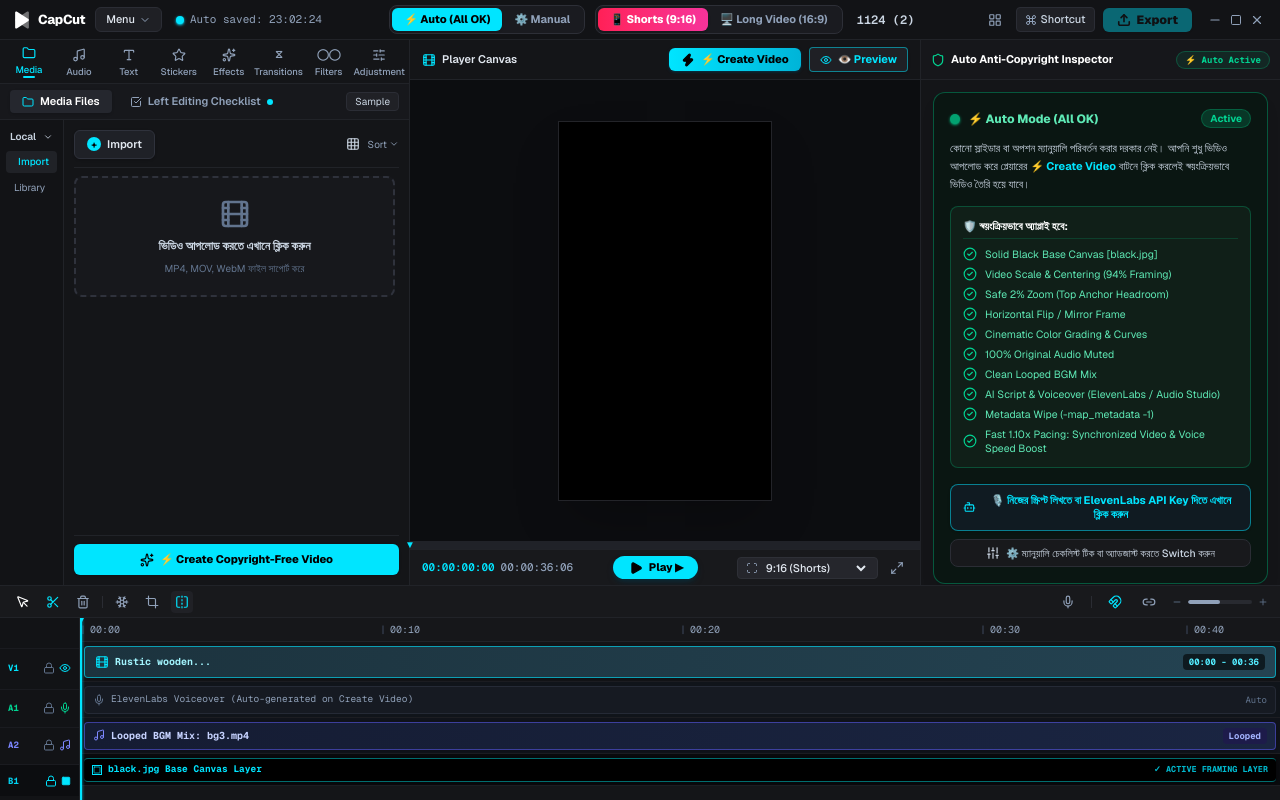
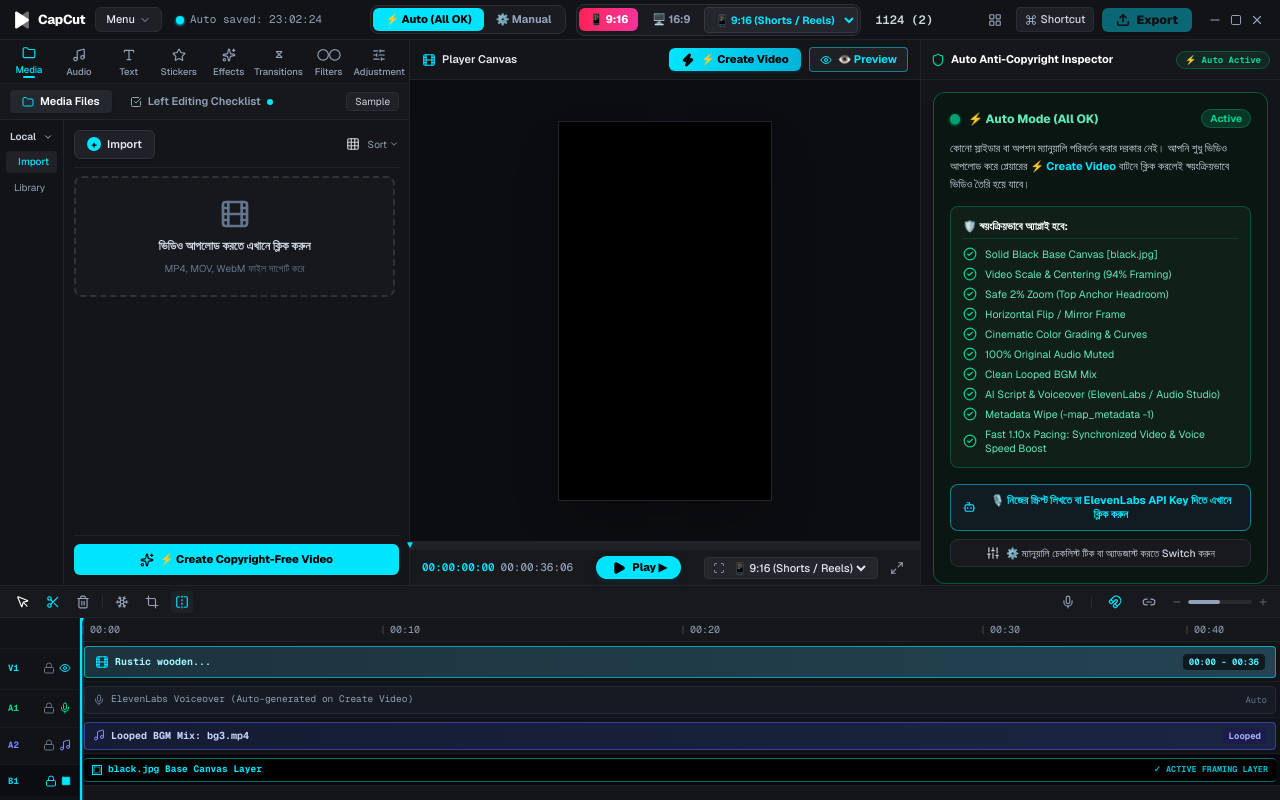
Before and after one commit to provash10/studio, a Next.js app: page / in a window 1280 px wide. Built offline with nearby package versions, Linux system fonts and the light colour scheme.

Commit message:
support all aspect ratios including vertical horizontal and square

```diff
--- a/src/app/api/process/route.js
+++ b/src/app/api/process/route.js
@@ -96,11 +96,25 @@ export async function POST(request) {
 			tH = 720;
 		}
 
-		// Aspect ratio switch: 16:9 vs 9:16 Shorts
+		// Aspect ratio canvas calculations: 9:16 (Shorts), 16:9 (Long), 1:1 (Square), 4:3, 3:4, 21:9
 		if (aspectRatio === "9:16") {
-			const temp = tW;
-			tW = tH;
-			tH = temp;
+			tW = 1080;
+			tH = 1920;
+		} else if (aspectRatio === "1:1") {
+			tW = 1080;
+			tH = 1080;
+		} else if (aspectRatio === "4:3") {
+			tW = 1440;
+			tH = 1080;
+		} else if (aspectRatio === "3:4") {
+			tW = 1080;
+			tH = 1440;
+		} else if (aspectRatio === "21:9") {
+			tW = 2560;
+			tH = 1080;
+		} else {
+			tW = 1920;
+			tH = 1080;
 		}
 
 		const ffmpegArgs = [];
--- a/src/components/CapCutPlayer.jsx
+++ b/src/components/CapCutPlayer.jsx
@@ -217,6 +217,14 @@ export default function CapCutPlayer({
 					className={`relative bg-black flex items-center justify-center shadow-2xl transition-all duration-150 border border-[#232429] ${
 						aspectRatio === "9:16"
 							? "h-full max-h-[380px] aspect-[9/16]"
+							: aspectRatio === "1:1"
+							? "h-full max-h-[380px] aspect-square"
+							: aspectRatio === "4:3"
+							? "h-full max-h-[380px] aspect-[4/3]"
+							: aspectRatio === "3:4"
+							? "h-full max-h-[380px] aspect-[3/4]"
+							: aspectRatio === "21:9"
+							? "w-full max-w-[620px] aspect-[21/9]"
 							: "w-full max-w-[620px] aspect-[16/9]"
 					}`}
 				>
@@ -397,8 +405,12 @@ export default function CapCutPlayer({
 							onChange={(e) => setAspectRatio(e.target.value)}
 							className="bg-transparent text-slate-200 text-[11px] font-medium focus:outline-none cursor-pointer"
 						>
-							<option value="9:16">9:16 (Shorts)</option>
-							<option value="16:9">16:9 (Landscape)</option>
+							<option value="9:16">📱 9:16 (Shorts / Reels)</option>
+							<option value="16:9">🖥️ 16:9 (Long Video)</option>
+							<option value="1:1">⬛ 1:1 (Square Post)</option>
+							<option value="4:3">📺 4:3 (Classic Video)</option>
+							<option value="3:4">📄 3:4 (Portrait)</option>
+							<option value="21:9">🎬 21:9 (Cinematic)</option>
 						</select>
 					</div>
 
--- a/src/components/CapCutTopNav.jsx
+++ b/src/components/CapCutTopNav.jsx
@@ -93,22 +93,22 @@ export default function CapCutTopNav({
 					</button>
 				</div>
 
-				{/* Format Selector: Shorts vs Long Video */}
-				<div className="flex items-center bg-[#1a1b20] p-0.5 rounded-lg border border-[#2d2f37]">
+				{/* Aspect Ratio Selector (9:16 Shorts, 16:9 Long, 1:1, 4:3, 3:4, 21:9) */}
+				<div className="flex items-center bg-[#1a1b20] p-0.5 rounded-lg border border-[#2d2f37] gap-1">
 					<button
 						type="button"
 						onClick={() => {
 							if (setVideoType) setVideoType("shorts");
 							if (setAspectRatio) setAspectRatio("9:16");
 						}}
-						className={`px-3 py-1 rounded-md text-[11px] font-bold flex items-center gap-1.5 transition-all cursor-pointer ${
+						className={`px-2.5 py-1 rounded-md text-[11px] font-bold flex items-center gap-1 transition-all cursor-pointer ${
 							aspectRatio === "9:16"
 								? "bg-gradient-to-r from-rose-500 to-pink-500 text-white font-extrabold shadow-sm"
 								: "text-slate-400 hover:text-white"
 						}`}
-						title="Shorts Mode (9:16 Vertical, YouTube Shorts / TikTok / Reels)"
+						title="9:16 Shorts (Vertical, YouTube Shorts / TikTok / Reels)"
 					>
-						<span>📱 Shorts (9:16)</span>
+						<span>📱 9:16</span>
 					</button>
 
 					<button
@@ -117,15 +117,34 @@ export default function CapCutTopNav({
 							if (setVideoType) setVideoType("long");
 							if (setAspectRatio) setAspectRatio("16:9");
 						}}
-						className={`px-3 py-1 rounded-md text-[11px] font-bold flex items-center gap-1.5 transition-all cursor-pointer ${
+						className={`px-2.5 py-1 rounded-md text-[11px] font-bold flex items-center gap-1 transition-all cursor-pointer ${
 							aspectRatio === "16:9"
 								? "bg-gradient-to-r from-blue-600 to-cyan-500 text-white font-extrabold shadow-sm"
 								: "text-slate-400 hover:text-white"
 						}`}
-						title="Long Video Mode (16:9 Landscape Widescreen, YouTube Long-form)"
+						title="16:9 Long Video (Landscape Widescreen, YouTube Long-form)"
 					>
-						<span>🖥️ Long Video (16:9)</span>
+						<span>🖥️ 16:9</span>
 					</button>
+
+					{/* Dropdown for All Ratios */}
+					<select
+						value={aspectRatio}
+						onChange={(e) => {
+							const val = e.target.value;
+							if (setAspectRatio) setAspectRatio(val);
+							if (setVideoType) setVideoType(val === "9:16" ? "shorts" : "long");
+						}}
+						className="bg-[#24262d] text-[#00e5ff] font-bold text-[10.5px] rounded px-1.5 py-1 border border-[#353742] focus:outline-none cursor-pointer"
+						title="Select All Aspect Ratios"
+					>
+						<option value="9:16">📱 9:16 (Shorts / Reels)</option>
+						<option value="16:9">🖥️ 16:9 (Long Video)</option>
+						<option value="1:1">⬛ 1:1 (Square Post)</option>
+						<option value="4:3">📺 4:3 (Classic Video)</option>
+						<option value="3:4">📄 3:4 (Portrait Feed)</option>
+						<option value="21:9">🎬 21:9 (Cinematic)</option>
+					</select>
 				</div>
 
 				<span className="text-[12px] font-semibold text-slate-300 hidden md:inline ml-1 font-mono">
```
